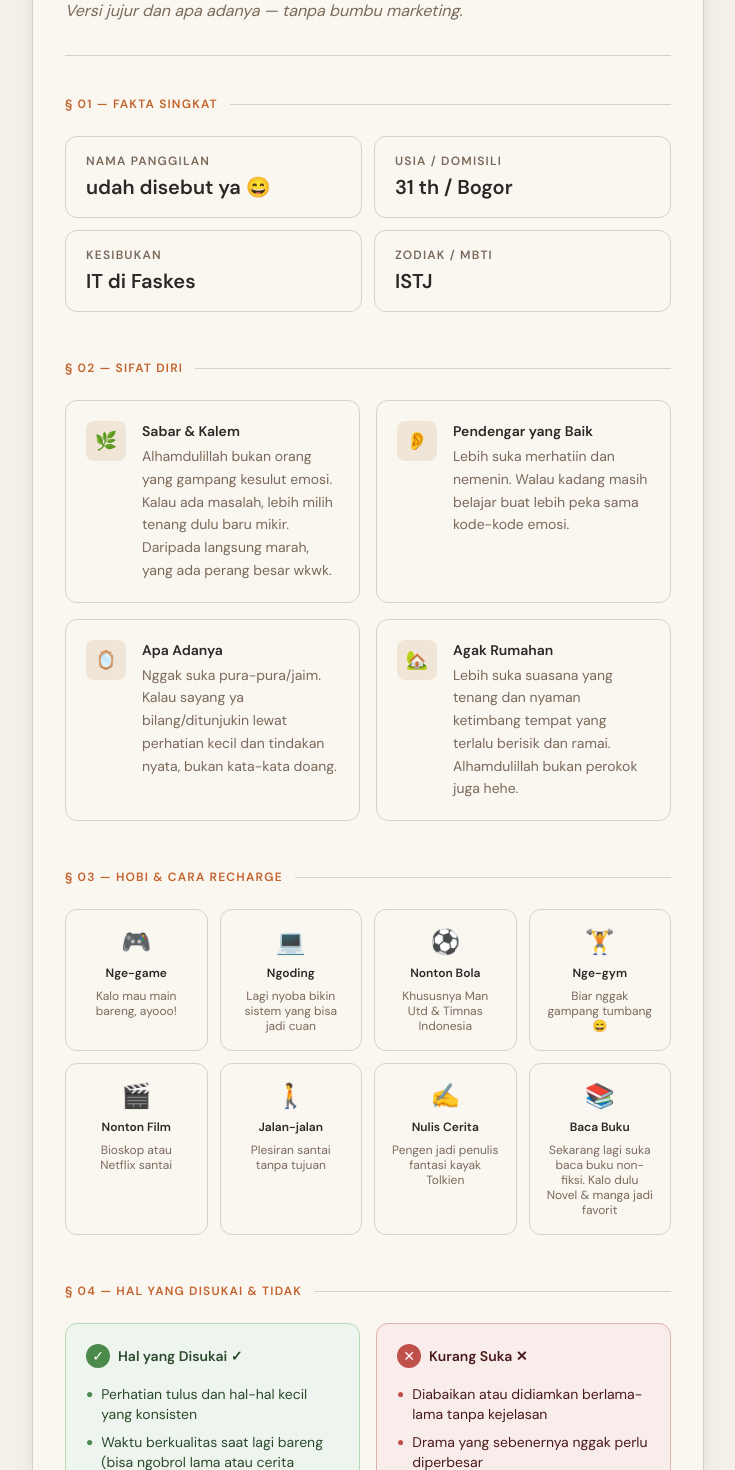
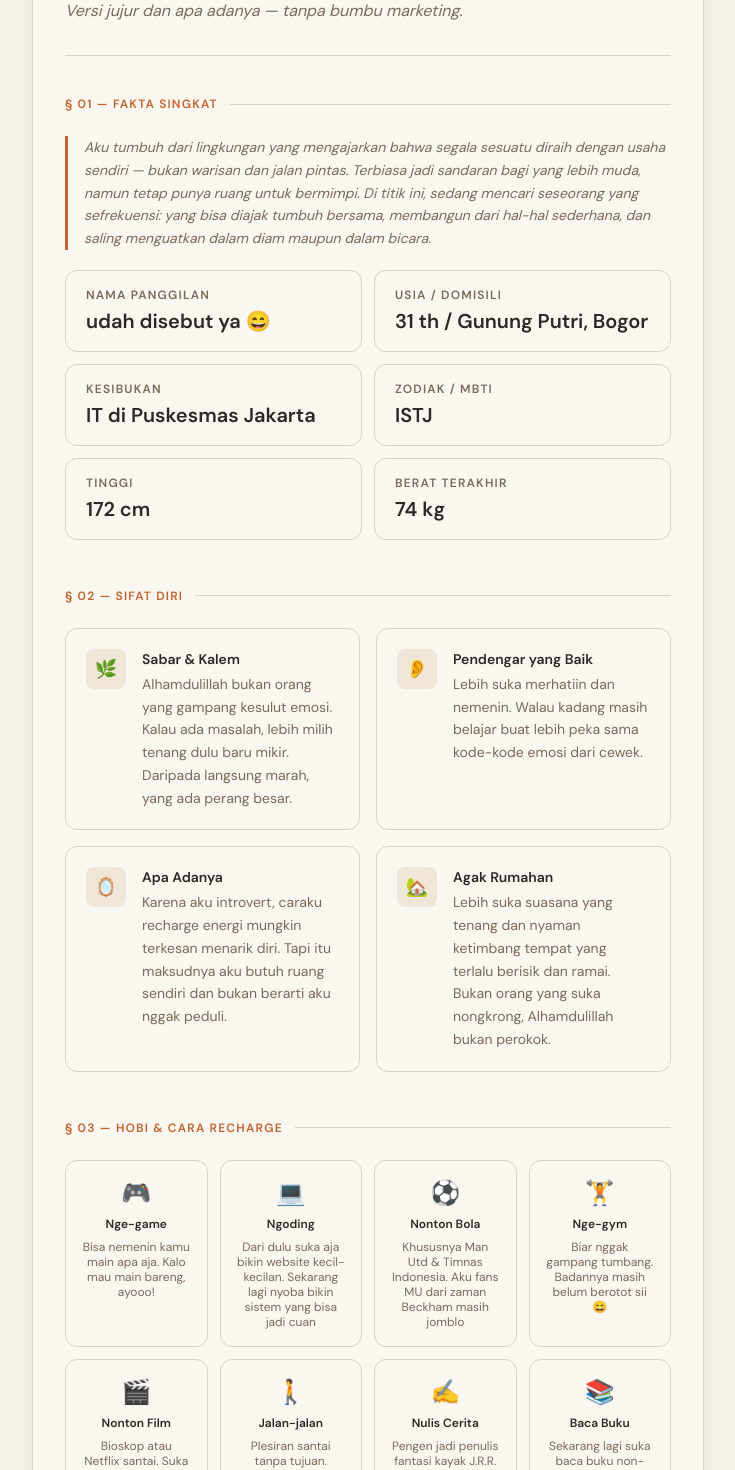
Before and after one commit to ZeeLly21/cv-willyandha, a React (Vite) app: page / in a window 1280 px wide. Shown: the part 400-1870 px from the top of the page, without its empty margins (272-1007 px from the left). Built offline with nearby package versions, Linux system fonts and the light colour scheme; the HTML template or start-up script is replaced by a standard one; a web font is replaced by a local one.

Commit message:
feat: tambah tinggi/berat dan abstract bio di section Fakta Singkat

```diff
--- a/src/App.tsx
+++ b/src/App.tsx
@@ -4,53 +4,55 @@ import { useState } from 'react'
 
 const quickFacts = [
   { label: 'Nama Panggilan', value: 'udah disebut ya 😄' },
-  { label: 'Usia / Domisili', value: '31 th / Bogor' },
-  { label: 'Kesibukan', value: 'IT di Faskes' },
+  { label: 'Usia / Domisili', value: '31 th / Gunung Putri, Bogor' },
+  { label: 'Kesibukan', value: 'IT di Puskesmas Jakarta' },
   { label: 'Zodiak / MBTI', value: 'ISTJ' },
+  { label: 'Tinggi', value: '172 cm' },
+  { label: 'Berat Terakhir', value: '74 kg' },
 ]
 
 const traits = [
   {
     icon: '🌿',
     title: 'Sabar & Kalem',
-    desc: 'Alhamdulillah bukan orang yang gampang kesulut emosi. Kalau ada masalah, lebih milih tenang dulu baru mikir. Daripada langsung marah, yang ada perang besar wkwk.',
+    desc: 'Alhamdulillah bukan orang yang gampang kesulut emosi. Kalau ada masalah, lebih milih tenang dulu baru mikir. Daripada langsung marah, yang ada perang besar.',
   },
   {
     icon: '👂',
     title: 'Pendengar yang Baik',
-    desc: 'Lebih suka merhatiin dan nemenin. Walau kadang masih belajar buat lebih peka sama kode-kode emosi.',
+    desc: 'Lebih suka merhatiin dan nemenin. Walau kadang masih belajar buat lebih peka sama kode-kode emosi dari cewek.',
   },
   {
     icon: '🪞',
     title: 'Apa Adanya',
-    desc: 'Nggak suka pura-pura/jaim. Kalau sayang ya bilang/ditunjukin lewat perhatian kecil dan tindakan nyata, bukan kata-kata doang.',
+    desc: 'Karena aku introvert, caraku recharge energi mungkin terkesan menarik diri. Tapi itu maksudnya aku butuh ruang sendiri dan bukan berarti aku nggak peduli.',
   },
   {
     icon: '🏡',
     title: 'Agak Rumahan',
-    desc: 'Lebih suka suasana yang tenang dan nyaman ketimbang tempat yang terlalu berisik dan ramai. Alhamdulillah bukan perokok juga hehe.',
+    desc: 'Lebih suka suasana yang tenang dan nyaman ketimbang tempat yang terlalu berisik dan ramai. Bukan orang yang suka nongkrong, Alhamdulillah bukan perokok.',
   },
 ]
 
 const hobbies = [
-  { icon: '🎮', label: 'Nge-game', desc: 'Kalo mau main bareng, ayooo!' },
-  { icon: '💻', label: 'Ngoding', desc: 'Lagi nyoba bikin sistem yang bisa jadi cuan' },
-  { icon: '⚽', label: 'Nonton Bola', desc: 'Khususnya Man Utd & Timnas Indonesia' },
-  { icon: '🏋️', label: 'Nge-gym', desc: 'Biar nggak gampang tumbang 😄' },
-  { icon: '🎬', label: 'Nonton Film', desc: 'Bioskop atau Netflix santai' },
-  { icon: '🚶', label: 'Jalan-jalan', desc: 'Plesiran santai tanpa tujuan' },
-  { icon: '✍️', label: 'Nulis Cerita', desc: 'Pengen jadi penulis fantasi kayak Tolkien' },
+  { icon: '🎮', label: 'Nge-game', desc: 'Bisa nemenin kamu main apa aja. Kalo mau main bareng, ayooo!' },
+  { icon: '💻', label: 'Ngoding', desc: 'Dari dulu suka aja bikin website kecil-kecilan. Sekarang lagi nyoba bikin sistem yang bisa jadi cuan' },
+  { icon: '⚽', label: 'Nonton Bola', desc: 'Khususnya Man Utd & Timnas Indonesia. Aku fans MU dari zaman Beckham masih jomblo' },
+  { icon: '🏋️', label: 'Nge-gym', desc: 'Biar nggak gampang tumbang. Badannya masih belum berotot sii 😄' },
+  { icon: '🎬', label: 'Nonton Film', desc: 'Bioskop atau Netflix santai. Suka genre fantasi sama sci-fi' },
+  { icon: '🚶', label: 'Jalan-jalan', desc: 'Plesiran santai tanpa tujuan. Pernah sendirian motoran sampe Ciletuh karena gabut haha.' },
+  { icon: '✍️', label: 'Nulis Cerita', desc: 'Pengen jadi penulis fantasi kayak J.R.R. Tolkien. Ini yang bikin aku suka sama dunia fantasi. Bukan Dufan, ya' },
   { icon: '📚', label: 'Baca Buku', desc: 'Sekarang lagi suka baca buku non-fiksi. Kalo dulu Novel & manga jadi favorit' },
 ]
 
 const likes = [
-  'Perhatian tulus dan hal-hal kecil yang konsisten',
+  'Perhatian tulus dan bisa menghargai usaha dan keberadaanku',
   'Waktu berkualitas saat lagi bareng (bisa ngobrol lama atau cerita keseharian)',
   'Komunikasi yang jelas, langsung to the point dan ga jaim, tanpa harus main tebak-tebakan pikiran',
 ]
 
 const dislikes = [
-  'Diabaikan atau didiamkan berlama-lama tanpa kejelasan',
+  'Ngambek atau didiamkan berlama-lama tanpa kejelasan',
   'Drama yang sebenernya nggak perlu diperbesar',
   'Suasana atau tempat yang terlalu ramai dan bikin pusing',
 ]
@@ -66,7 +68,7 @@ const relationshipCards = [
     label: 'Suasana',
     icon: '🏠',
     title: 'Rumah & Tempat Pulang',
-    desc: 'Pengen hubungan yang jadi "rumah" sekaligus tempat pulang paling aman — bisa cerita apa aja tanpa takut dihakimi.',
+    desc: 'Pengen hubungan yang jadi "rumah" sekaligus tempat pulang paling aman dan tenang — sekaligus berkomunikasi secara dewasa dan jelas tanpa kode-kode.',
   },
   {
     label: 'Batasan',
@@ -80,14 +82,14 @@ const dateOptions = [
   {
     letter: 'A',
     title: 'Ngopi Santai',
-    desc: 'Ngopi di tempat yang tenang, lanjut ngobrol ngalur-ngidul tentang diri masing-masing.',
+    desc: 'Ngopi di kafe yang tenang, lanjut ngobrol ngalur-ngidul tentang diri masing-masing.',
     tags: ['Santai', 'Ngobrol', 'Tenang'],
   },
   {
     letter: 'B',
-    title: 'Aktivitas Ringan',
-    desc: 'Main ke museum atau jalan-jalan santai sore hari sambil nikmatin suasana.',
-    tags: ['Sore', 'Jalan', 'Santai'],
+    title: 'Movie Date',
+    desc: 'Nonton film yang lagi rame di bioskop. Setelah itu ngobrol santai.',
+    tags: ['Sore', 'Nonton', 'Santai'],
   },
   {
     letter: 'C',
@@ -103,8 +105,8 @@ const commPrefs = [
     icon: '💬',
     items: [
       'Lebih suka chat untuk kabar harian',
-      'Senang banget kalau bisa video call sebentar sebelum tidur',
-      'Balas pesan kalau lagi bisa dan kondisi memungkinkan di antara jam sibuk',
+      'Seneng banget kalau bisa video call-an sebelum tidur. Ga harus ngobrol berat, tatapan muka aja udah bikin seneng',
+      'Saat lagi sibuk aku pastiin ngabarin dan ngasih estimasi waktunya',
     ],
   },
   {
@@ -193,6 +195,18 @@ function Page1() {
       {/* Section 1 – Quick Facts */}
       <section>
         <SectionLabel>§ 01 — Fakta Singkat</SectionLabel>
+
+        {/* Abstract bio */}
+        <p
+          className="text-sm leading-relaxed mb-5 italic"
+          style={{ fontFamily: 'var(--font-body)', color: '#7a6a5a', borderLeft: '3px solid #c4622d', paddingLeft: '1rem' }}
+        >
+          Aku tumbuh dari lingkungan yang mengajarkan bahwa segala sesuatu diraih dengan usaha sendiri — bukan warisan dan jalan pintas.
+          Terbiasa jadi sandaran bagi yang lebih muda, namun tetap punya ruang untuk bermimpi.
+          Di titik ini, sedang mencari seseorang yang sefrekuensi: yang bisa diajak tumbuh bersama,
+          membangun dari hal-hal sederhana, dan saling menguatkan dalam diam maupun dalam bicara.
+        </p>
+
         <div className="grid grid-cols-2 gap-3">
           {quickFacts.map((f) => (
             <div
@@ -598,7 +612,7 @@ export default function App() {
               className="text-base italic"
               style={{ fontFamily: 'var(--font-display)', color: '#a89a8a' }}
             >
-              Ini CV perkenalan, bukan CV kerja, ya :D
+              Ini CV perkenalan, bukan CV kerja :D
             </p>
           </div>
 
@@ -654,7 +668,7 @@ export default function App() {
               className="text-xs"
               style={{ fontFamily: 'var(--font-body)', color: '#a89a8a' }}
             >
-              Dibuat dengan tulus · {new Date().getFullYear()}
+              Dibuat oleh Willy Andha · {new Date().getFullYear()}
             </p>
             <button
               onClick={() => { setActivePage(activePage === 1 ? 2 : 1); window.scrollTo({ top: 0, behavior: 'smooth' }) }}
```
